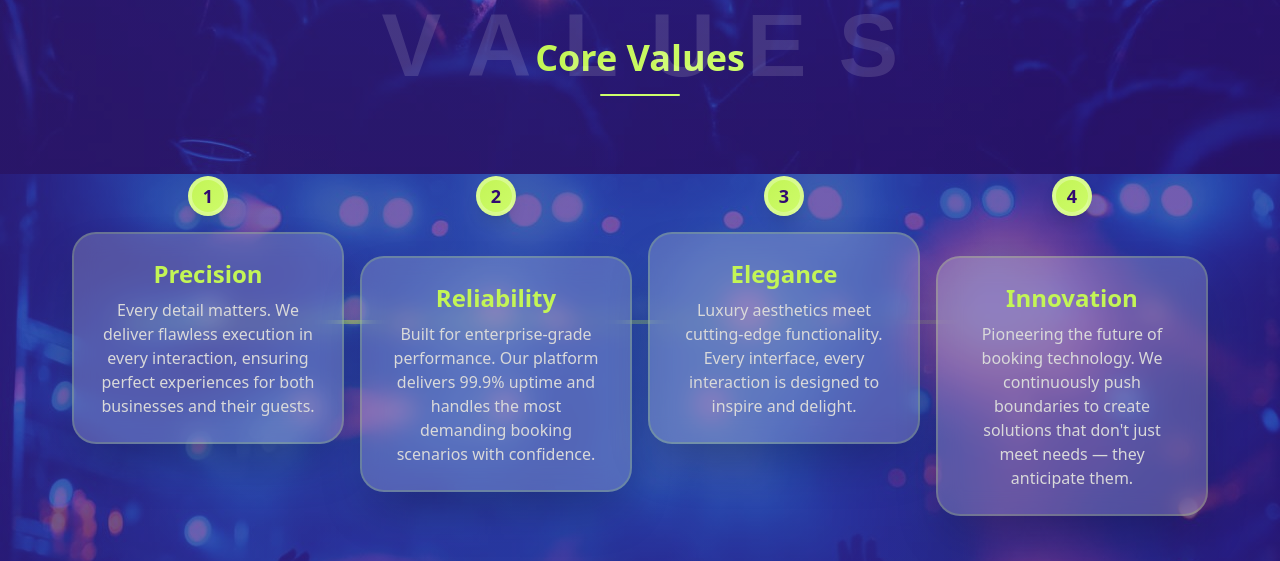
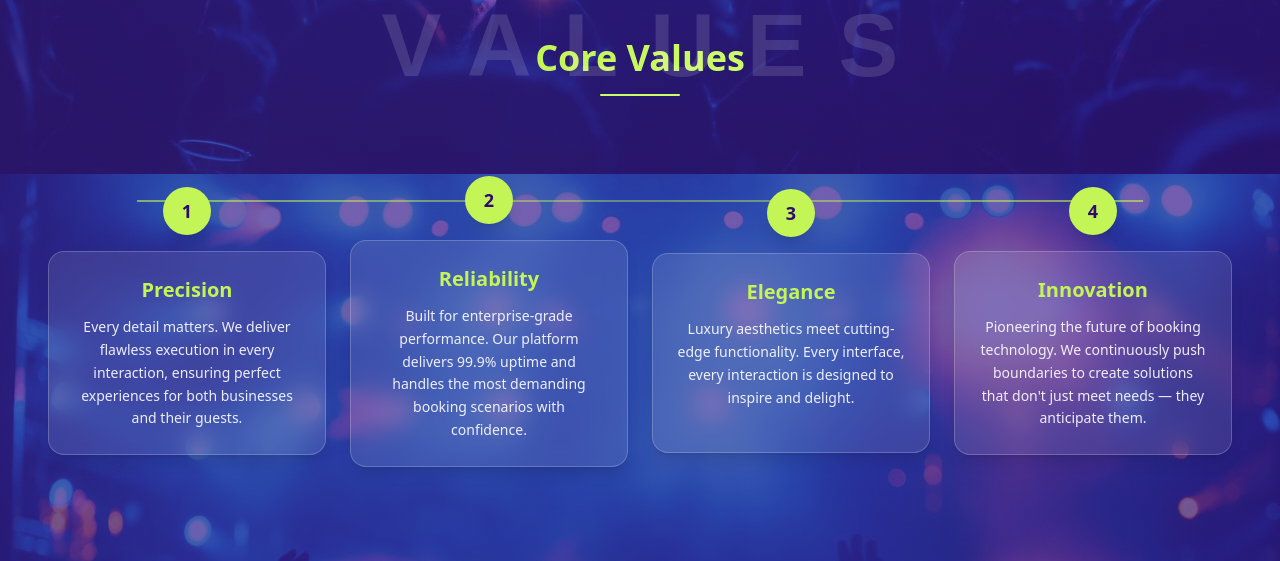
Before and after one commit to ReemMousa12/Tali2, a React (Vite) app: page /about in a window 1280 px wide. Shown: the part 2240-2801 px from the top of the page. Built offline with nearby package versions, Linux system fonts and the light colour scheme; the HTML template or start-up script is replaced by a standard one.

Commit message:
Enhanced AboutSection values layout with dynamic mobile design and connected desktop timeline

```diff
--- a/src/components/AboutSection.tsx
+++ b/src/components/AboutSection.tsx
@@ -229,24 +229,51 @@ const AboutSection = () => {
               data-wow-delay=".4s"
             ></div>
 
-          {/* Horizontal Timeline for Core Values */}
-          <div className="relative flex flex-col md:flex-row items-stretch justify-center gap-0 w-full pt-12 max-w-6xl mx-auto z-10">
-            {/* Timeline Line */}
-            <div className="hidden md:block absolute top-1/2 left-0 right-0 h-1 bg-gradient-to-r from-tali-lime/60 to-tali-lime/0 z-0" style={{maxWidth: '90%', margin: '0 auto', transform: 'translateY(-50%)'}} />
+          {/* Mobile & Desktop: Values Cards */}
+          <div className="relative flex flex-col md:flex-row items-center justify-center gap-6 md:gap-6 w-full pt-12 max-w-4xl md:max-w-7xl mx-auto z-10">
+            {/* Desktop: Horizontal Timeline Line - Goes through numbered circles */}
+            <div className="hidden md:block absolute h-0.5 bg-gradient-to-r from-tali-lime/60 via-tali-lime/40 to-tali-lime/60 z-0" style={{
+              top: '72px', // pt-12 (48px) + half circle height (24px) = 72px
+              left: '0',
+              right: '0',
+              maxWidth: '85%',
+              margin: '0 auto'
+            }} />
+
+            {/* Mobile: Vertical Timeline Line */}
+            <div className="md:hidden absolute left-8 top-0 bottom-0 w-0.5 bg-gradient-to-b from-tali-lime via-tali-lime/60 to-transparent z-0" />
+
             {values.map((value, index) => {
-              const isUp = index % 2 === 0;
               return (
-                <div key={index} className="relative flex-1 flex flex-col items-center text-center px-2 min-w-[160px] max-w-xs mb-8 md:mb-0 w-full sm:max-w-xs">
-                  {/* Card above or below */}
-                  <div className="flex flex-row items-center text-left w-full md:flex-col md:items-center md:text-center">
-                    {/* Timeline Dot (Number) */}
-                    <div className="w-10 h-10 mr-4 md:mr-0 md:mb-4 rounded-full bg-gradient-to-br from-tali-lime to-tali-lime-bright flex items-center justify-center text-lg font-bold text-tali-purple-dark shadow-lg border-4 border-white/30 z-10">
+                <div key={index} className="relative flex-1 w-full max-w-sm mx-auto md:mx-0 mb-8 md:mb-0 md:min-h-[280px] md:flex md:flex-col">
+                  {/* Mobile: Vertical Card with Side Timeline */}
+                  <div className="md:hidden flex items-start gap-4">
+                    {/* Timeline Dot */}
+                    <div className="flex-shrink-0 w-16 h-16 rounded-full bg-gradient-to-br from-tali-lime to-tali-lime-bright flex items-center justify-center text-xl font-bold text-tali-purple-dark shadow-xl border-4 border-white/20 z-10">
                       {index + 1}
                     </div>
-                    <div className={isUp ? "mb-6 w-full" : "mt-6 w-full"}>
-                      <div className="bg-white/10 rounded-2xl p-3 md:p-6 shadow-xl backdrop-blur-md border border-tali-lime/20 group hover:scale-[1.04] transition-transform duration-300 w-full sm:max-w-xs sm:border-2 sm:shadow-2xl sm:bg-white/20 sm:p-8 sm:rounded-3xl xs:w-full xs:mx-0 xs:mb-6 xs:border-l-4 xs:border-tali-lime xs:rounded-lg xs:shadow-md xs:bg-white/20">
-                        <h4 className="text-lg md:text-2xl font-bold text-tali-lime mb-1 md:mb-2">{value.title}</h4>
-                        <p className="text-tali-text-secondary leading-relaxed text-xs md:text-base">{value.description}</p>
+                    {/* Mobile Card */}
+                    <div className="flex-1">
+                      <div className="bg-gradient-to-br from-white/15 to-white/5 backdrop-blur-lg rounded-2xl p-6 shadow-2xl border border-white/20 hover:border-tali-lime/40 transition-all duration-300 hover:scale-[1.02]">
+                        <h4 className="text-xl font-bold text-tali-lime mb-3">{value.title}</h4>
+                        <p className="text-white/90 leading-relaxed text-sm">{value.description}</p>
+                        {/* Mobile: Accent line */}
+                        <div className="w-12 h-1 bg-tali-lime rounded-full mt-4"></div>
+                      </div>
+                    </div>
+                  </div>
+
+                  {/* Desktop: Horizontal Card Layout with Fixed Height */}
+                  <div className="hidden md:flex flex-col  pb-8 items-center text-center h-full">
+                    {/* Timeline Dot */}
+                    <div className="w-12 h-12 mb-4 rounded-full bg-tali-lime flex items-center justify-center text-lg font-bold text-tali-purple-dark shadow-lg z-20 flex-shrink-0 relative">
+                      {index + 1}
+                    </div>
+                    {/* Desktop Card with Fixed Dimensions */}
+                    <div className="w-full flex-1 flex flex-col">
+                      <div className="bg-white/10 rounded-2xl p-6 shadow-lg backdrop-blur-md border border-white/20 hover:border-white/30 hover:bg-white/15 transition-all duration-300 hover:scale-[1.02] h-full flex flex-col min-h-[200px]">
+                        <h4 className="text-xl font-bold text-tali-lime mb-3 flex-shrink-0">{value.title}</h4>
+                        <p className="text-white/90 leading-relaxed text-sm flex-1">{value.description}</p>
                       </div>
                     </div>
                   </div>
@@ -256,6 +283,7 @@ const AboutSection = () => {
           </div>
         </div>
       </div>
+
     </section>
   );
 };
```
